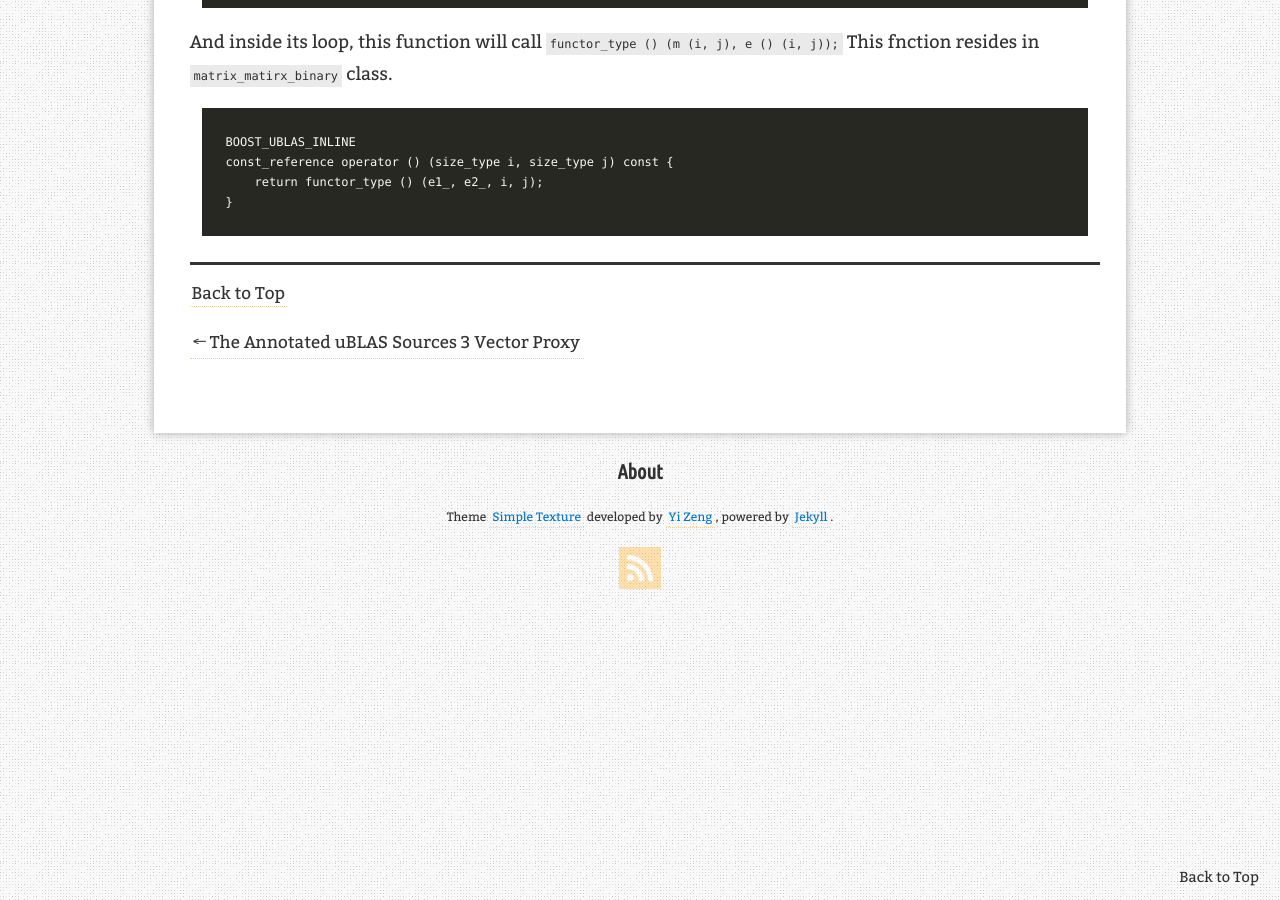
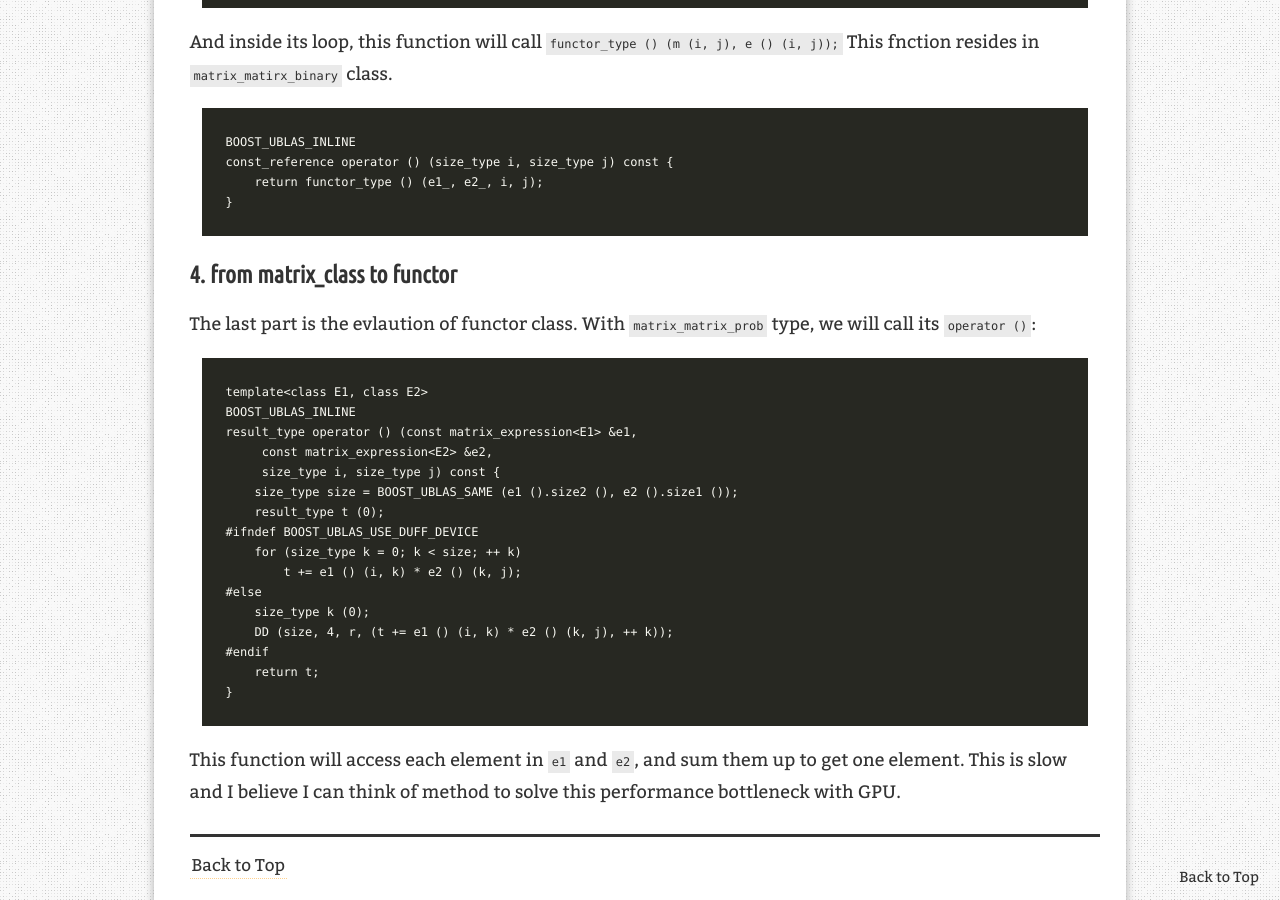
Before and after one commit to Aperjump/Aperjump.github.io, a Jekyll site: the page built from _posts/2018-01-24-matrix_prod.md, in a window 1280 px wide and 900 px high, scrolled down 3937 px. Built offline with Jekyll 4.4.1, drawn with Linux system fonts in a browser that asks for light colours; nearby versions of some CDN libraries; comment, search, counter and statistics services are not loaded.

Commit message:
matrix_prob

````diff
--- a/_posts/2018-01-24-matrix_prod.md
+++ b/_posts/2018-01-24-matrix_prod.md
@@ -145,3 +145,26 @@ const_reference operator () (size_type i, size_type j) const {
     return functor_type () (e1_, e2_, i, j);
 }
 ```
+
+### 4. from matrix_class to functor
+The last part is the evlaution of functor class.
+With `matrix_matrix_prob` type, we will call its `operator ()`:
+```
+template<class E1, class E2>
+BOOST_UBLAS_INLINE
+result_type operator () (const matrix_expression<E1> &e1,
+     const matrix_expression<E2> &e2,
+     size_type i, size_type j) const {
+    size_type size = BOOST_UBLAS_SAME (e1 ().size2 (), e2 ().size1 ());
+    result_type t (0);
+#ifndef BOOST_UBLAS_USE_DUFF_DEVICE
+    for (size_type k = 0; k < size; ++ k)
+        t += e1 () (i, k) * e2 () (k, j);
+#else
+    size_type k (0);
+    DD (size, 4, r, (t += e1 () (i, k) * e2 () (k, j), ++ k));
+#endif
+    return t;
+}
+```
+This function will access each element in `e1` and `e2`, and sum them up to get one element. This is slow and I believe I can think of method to solve this performance bottleneck with GPU.
````
